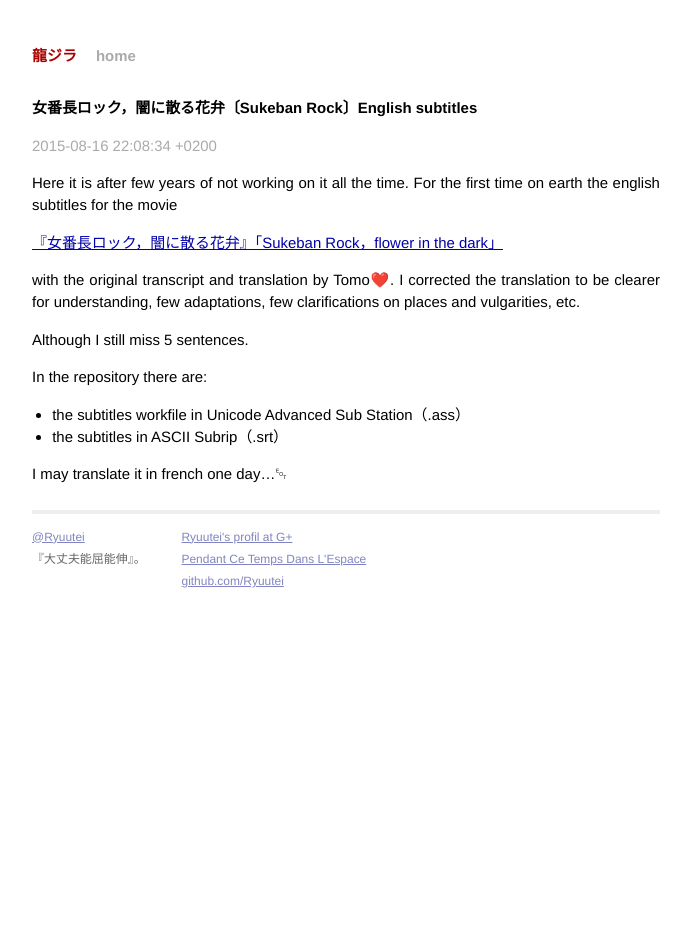
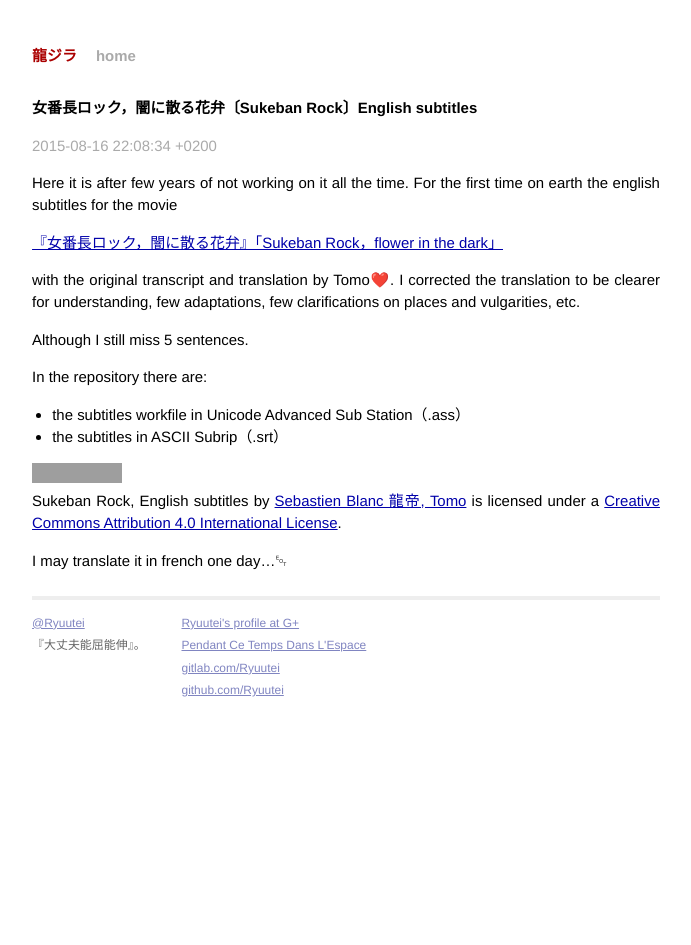
Before and after one commit to Ryuutei/Ryuutei.github.io, a Jekyll site: the page built from _posts/2015-08-16-sukebanrokku.md, in a window 1280 px wide. Shown: the whole page, without its empty margins (294-985 px from the left). Built offline with Jekyll 4.4.1, drawn with Linux system fonts in a browser that asks for light colours; Markdown is read by kramdown in place of the engine named in the settings; grey boxes are pictures that could not be loaded.

Commit message:
adding the licence CC-BY to SBRKK

```diff
--- a/_layouts/default.html
+++ b/_layouts/default.html
@@ -33,8 +33,9 @@
               </div>
               <div class="contact">
                 <p>
-                  <a href="https://plus.google.com/+RyuuteiSebastienBLANC/about">Ryuutei's profil at G+</a><br />
+                  <a href="https://plus.google.com/+RyuuteiSebastienBLANC/about">Ryuutei's profile at G+</a><br />
                   <a href="http://www.pendantcetempsdanslespace.com">Pendant Ce Temps Dans L'Espace</a ><br />
+                  <a href="https://gitlab.com/Ryuutei">gitlab.com/Ryuutei</a><br />
                   <a href="http://github.com/Ryuutei/">github.com/Ryuutei</a><br />
                 </p>
               </div>
--- a/_posts/2015-08-16-sukebanrokku.md
+++ b/_posts/2015-08-16-sukebanrokku.md
@@ -2,7 +2,7 @@
 categories: "Arts"
 published: True
 layout: post
-tags:   subtitles, Tomo
+tags:   Tomo, subtitles, creative commons
 date:   2015-08-16T20:08:34
 title: "女番長ロック，闇に散る花弁〔Sukeban Rock〕English subtitles"
 ---
@@ -22,4 +22,6 @@ In the repository there are:
 - the subtitles workfile in Unicode Advanced Sub Station（.ass）
 - the subtitles in ASCII Subrip（.srt）
 
+<a rel="license" href="http://creativecommons.org/licenses/by/4.0/"><img alt="Creative Commons License" style="border-width:0" src="https://i.creativecommons.org/l/by/4.0/88x31.png" /></a><br /><span xmlns:dct="http://purl.org/dc/terms/" property="dct:title">Sukeban Rock, English subtitles</span> by <a xmlns:cc="http://creativecommons.org/ns#" href="http://127.0.0.1:4000/arts/2015/08/16/sukebanrokku.html" property="cc:attributionName" rel="cc:attributionURL">Sebastien Blanc 龍帝, Tomo</a> is licensed under a <a rel="license" href="http://creativecommons.org/licenses/by/4.0/">Creative Commons Attribution 4.0 International License</a>.
+
 I may translate it in french one day…␄
```
